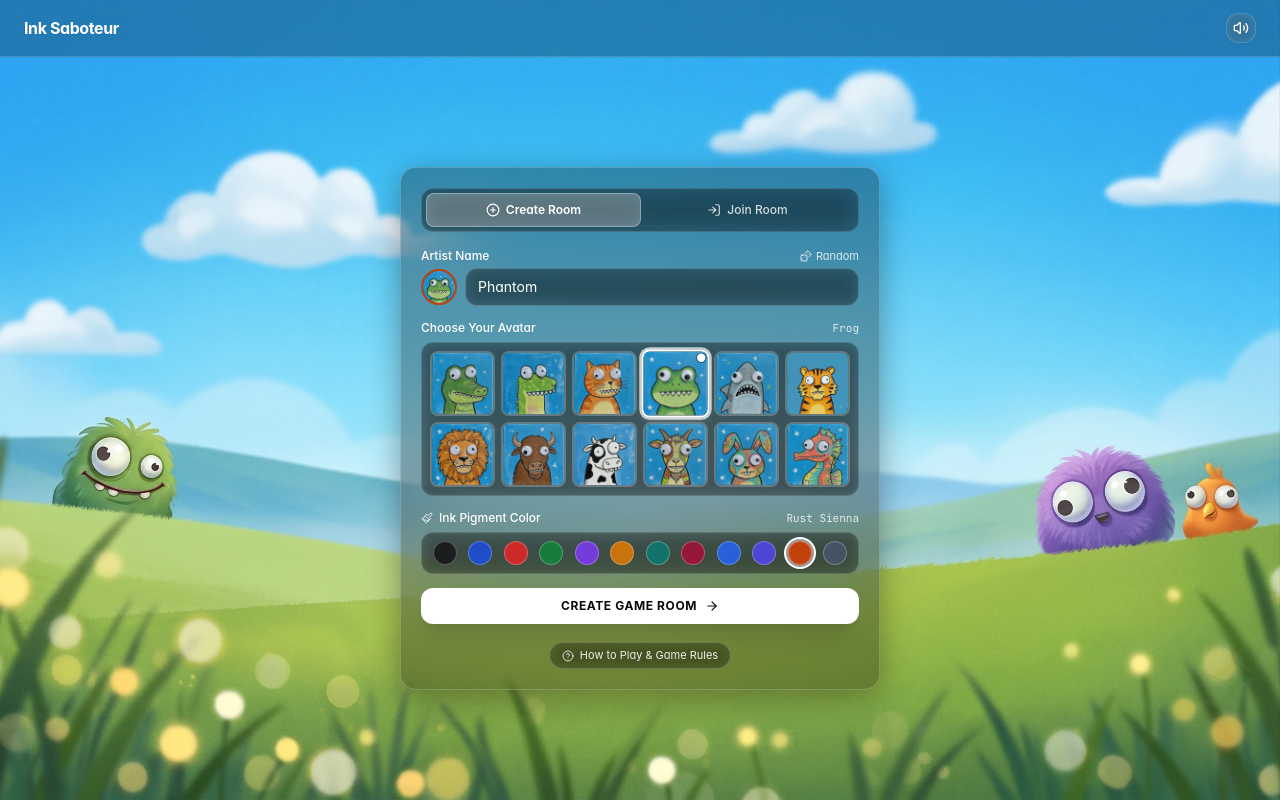
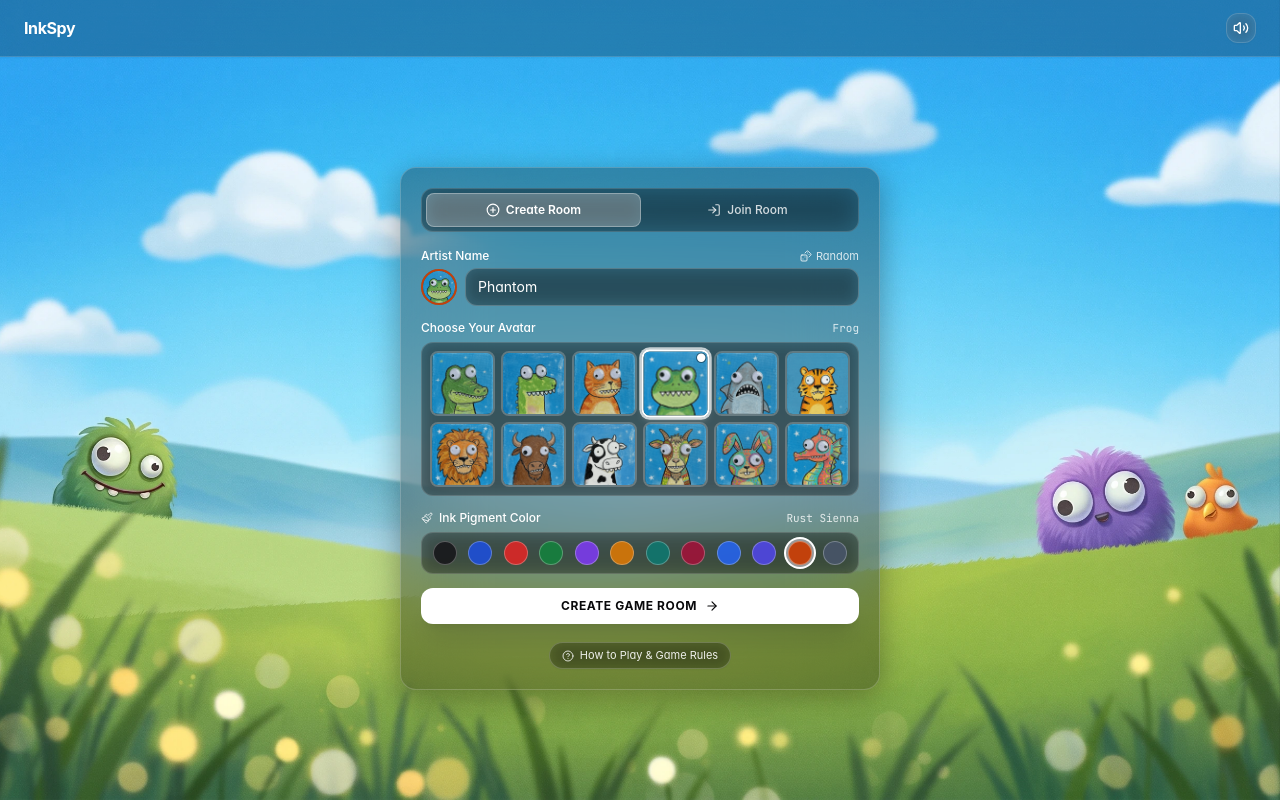
Before and after one commit to sahilchavan751/ink-saboteur-game, a React (Vite) app: page / in a window 1280 px wide. Built offline with nearby package versions, Linux system fonts and the light colour scheme; no server answers; the database is empty.

Commit message:
rename the app

```diff
--- a/index.html
+++ b/index.html
@@ -5,8 +5,8 @@
     <link rel="icon" type="image/webp" href="/logo.webp" />
     <link rel="apple-touch-icon" href="/logo.webp" />
     <meta name="viewport" content="width=device-width, initial-scale=1.0" />
-    <title>Ink Saboteur | Real-Time Multiplayer Deduction Game</title>
-    <meta name="description" content="Simultaneous drawing social deduction game. Citizens draw the prompt, the Saboteur draws a fake prompt with limited ink. Who is the saboteur?" />
+    <title>InkSpy | Real-Time Multiplayer Deduction Game</title>
+    <meta name="description" content="Simultaneous drawing social deduction game. Citizens draw the prompt, the InkSpy draws a fake prompt with limited ink. Who is the spy?" />
     <!-- Google Fonts: Outfit & JetBrains Mono -->
     <link rel="preconnect" href="https://fonts.googleapis.com">
     <link rel="preconnect" href="https://fonts.gstatic.com" crossorigin>
--- a/src/components/common/Header.jsx
+++ b/src/components/common/Header.jsx
@@ -31,7 +31,7 @@ export const Header = () => {
         {/* Minimal Brand Title */}
         <div className="flex items-center shrink-0 z-10">
           <span className="font-bold text-sm sm:text-base text-white drop-shadow-sm tracking-tight whitespace-nowrap">
-            Ink Saboteur
+            InkSpy
           </span>
         </div>
 
--- a/src/components/common/Preloader.jsx
+++ b/src/components/common/Preloader.jsx
@@ -36,7 +36,7 @@ export const Preloader = ({ minDuration = 1600 }) => {
       {/* Center: App Name with Shimmer Effect */}
       <div className="flex flex-col items-center justify-center text-center">
         <h1 className="text-4xl sm:text-5xl font-bold tracking-tight shimmer-text font-sans">
-          Ink Saboteur
+          InkSpy
         </h1>
       </div>
 
--- a/src/components/lobby/LobbyView.jsx
+++ b/src/components/lobby/LobbyView.jsx
@@ -307,7 +307,7 @@ export const LobbyView = () => {
             <div className="flex items-center justify-between border-b border-white/15 pb-3">
               <h3 className="font-bold text-sm text-white flex items-center gap-2">
                 <HelpCircle className="w-4 h-4 text-sky-400" />
-                How to Play Ink Saboteur
+                How to Play InkSpy
               </h3>
               <button
                 type="button"
```
Also changed, not shown: 1 other file (tests, documents, lock files or other folders).
